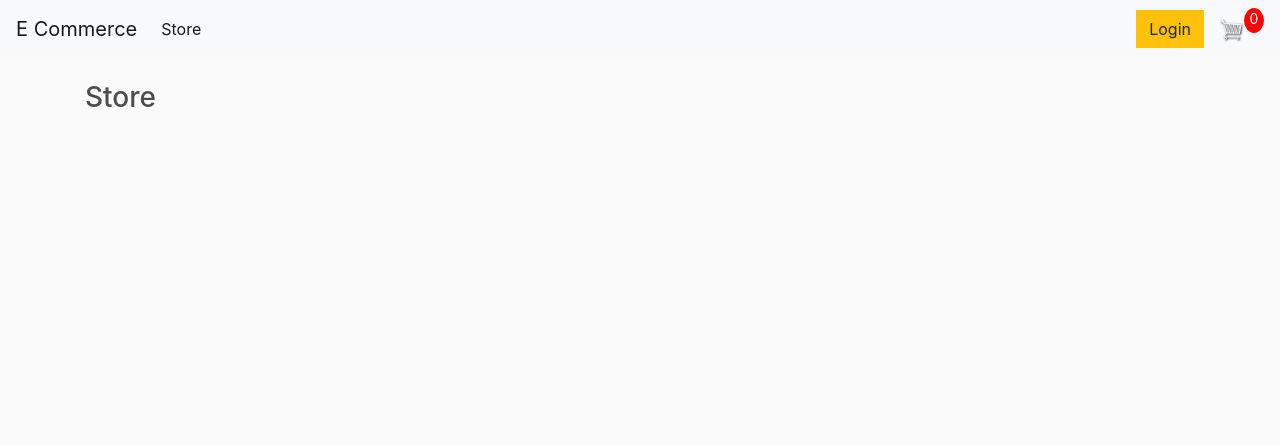
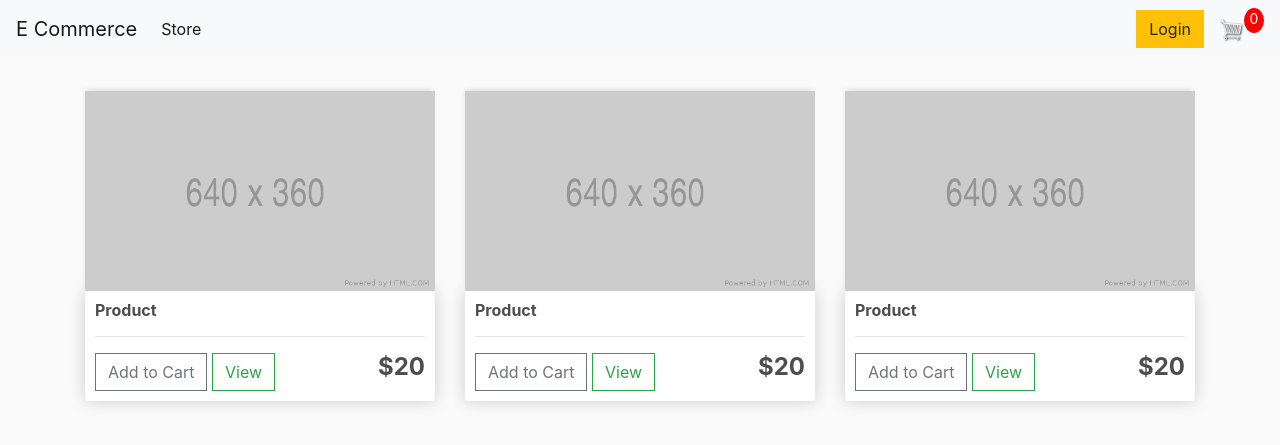
Before and after one commit to nlukjanov/django-ecommerce, a Django app: page / in a window 1280 px wide. Shown: the top 445 px of the page. Run offline with Django 3.2, Linux system fonts and the light colour scheme; some libraries are stand-ins or nearby versions.

Commit message:
feat: add store layout

```diff
--- a/store/templates/store/store.html
+++ b/store/templates/store/store.html
@@ -1,6 +1,37 @@
-{% extends 'store/main.html' %}
-{% load static %}
-{% block content %}
-<h3>Store</h3>
+{% extends 'store/main.html' %} {% load static %} {% block content %}
+<div class="row">
+  <div class="col-lg-4">
+    <img class="thumbnail" src="{% static 'images/product.png' %}" />
+    <div class="box-element product">
+      <h6><strong>Product</strong></h6>
+      <hr />
+
+      <button class="btn btn-outline-secondary add-btn">Add to Cart</button>
+      <a class="btn btn-outline-success" href="#">View</a>
+      <h4 style="display: inline-block; float: right"><strong>$20</strong></h4>
+    </div>
+  </div>
+  <div class="col-lg-4">
+    <img class="thumbnail" src="{% static 'images/product.png' %}" />
+    <div class="box-element product">
+      <h6><strong>Product</strong></h6>
+      <hr />
+
+      <button class="btn btn-outline-secondary add-btn">Add to Cart</button>
+      <a class="btn btn-outline-success" href="#">View</a>
+      <h4 style="display: inline-block; float: right"><strong>$20</strong></h4>
+    </div>
+  </div>
+  <div class="col-lg-4">
+    <img class="thumbnail" src="{% static 'images/product.png' %}" />
+    <div class="box-element product">
+      <h6><strong>Product</strong></h6>
+      <hr />
+
+      <button class="btn btn-outline-secondary add-btn">Add to Cart</button>
+      <a class="btn btn-outline-success" href="#">View</a>
+      <h4 style="display: inline-block; float: right"><strong>$20</strong></h4>
+    </div>
+  </div>
+</div>
 {% endblock content %}
-<h3>store</h3>
```
Also changed, not shown: static/images/product.png (added).
